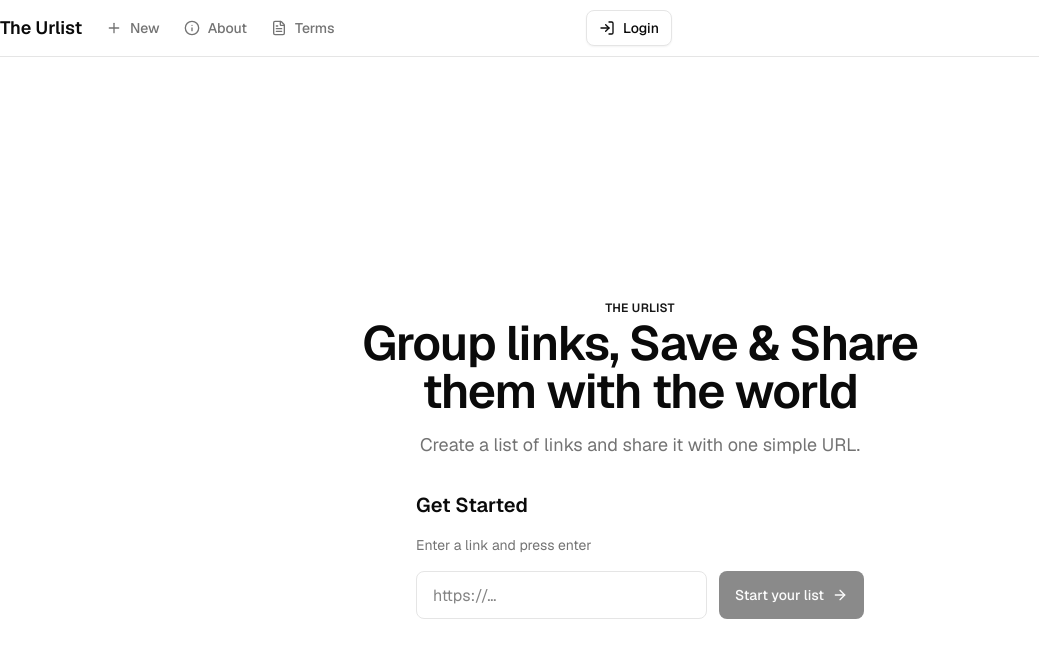
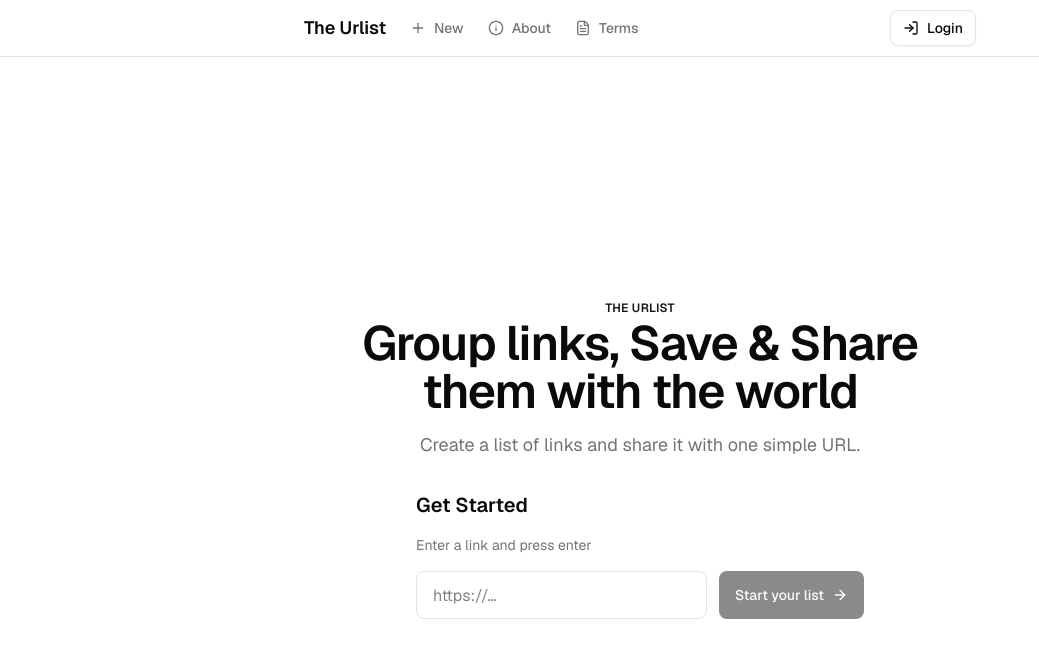
Before and after one commit to burkeholland/the-urlist-demo, a Next.js app: page / in a window 1280 px wide. Shown: the top 658 px of the page, without its empty margins (0-1039 px from the left). Built offline with nearby package versions, Linux system fonts and the light colour scheme.

Commit message:
Center navbar content horizontally
Co-authored-by: burkeholland <686963+burkeholland@users.noreply.github.com>

```diff
--- a/components/navbar.tsx
+++ b/components/navbar.tsx
@@ -17,7 +17,7 @@ export function Navbar() {
 
   return (
     <header className="sticky top-0 z-50 w-full border-b border-border bg-background/95 backdrop-blur supports-[backdrop-filter]:bg-background/60">
-      <nav className="container flex h-14 max-w-2xl items-center">
+      <nav className="container mx-auto flex h-14 max-w-2xl items-center">
         {/* Logo */}
         <Link href="/" className="mr-6 flex items-center space-x-2">
           <span className="text-lg font-semibold">The Urlist</span>
@@ -76,7 +76,7 @@ export function Navbar() {
           className="border-t border-border md:hidden"
           role="menu"
         >
-          <div className="container space-y-1 py-4">
+          <div className="container mx-auto space-y-1 py-4 max-w-2xl">
             {navItems.map((item) => {
               const Icon = item.icon
               return (
```
